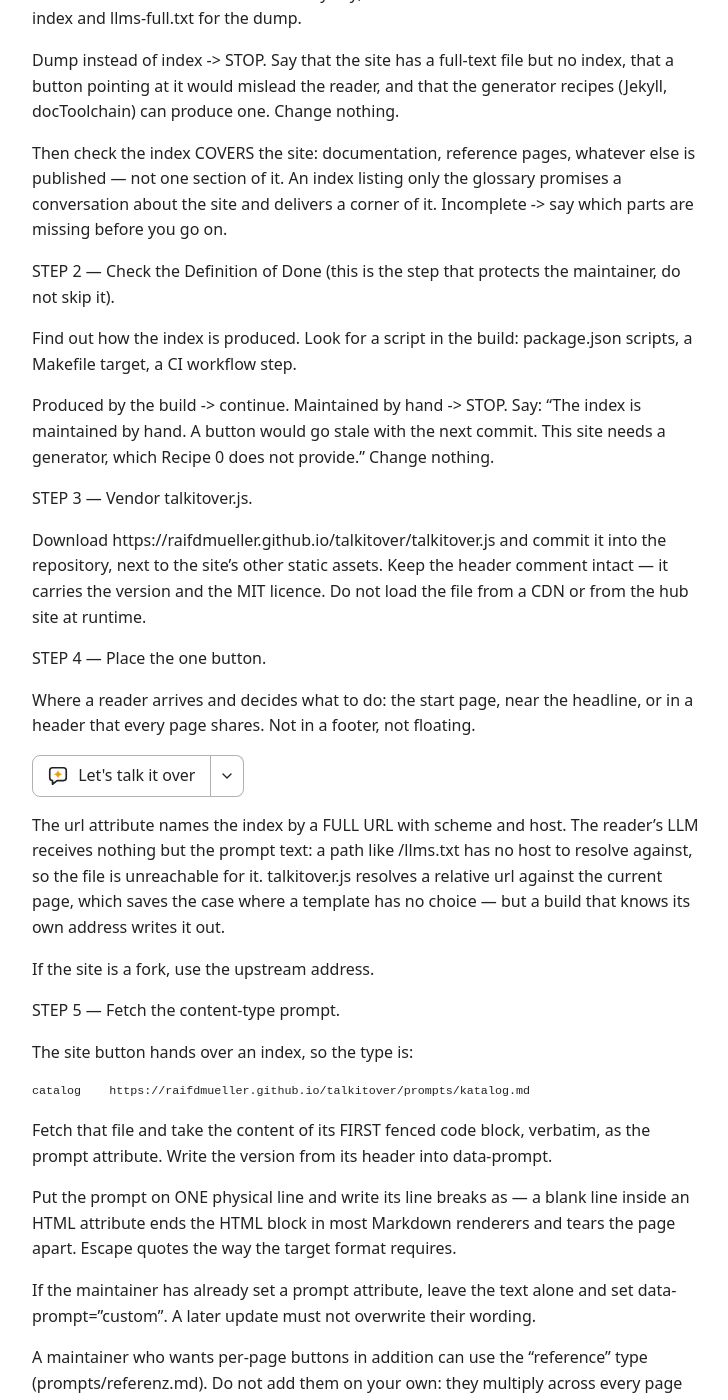
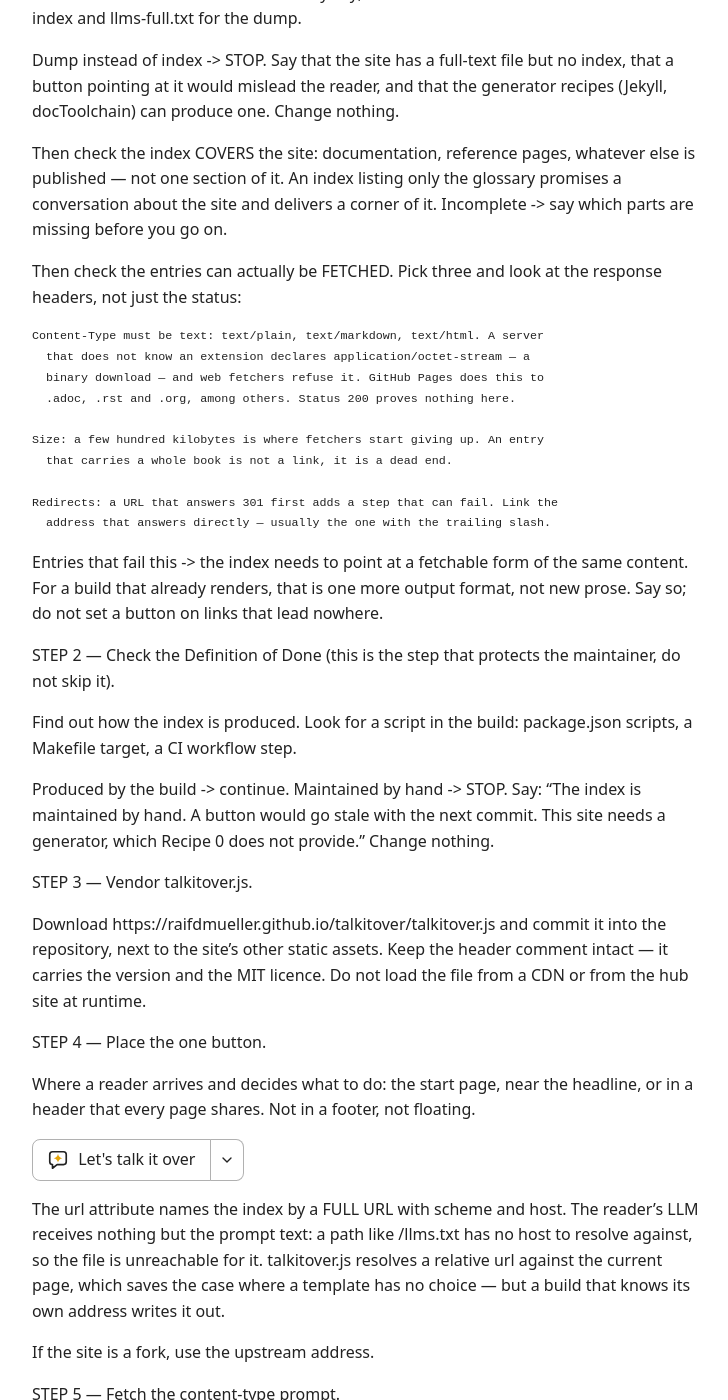
Before and after one commit to raifdmueller/talkitover, a Jekyll site: the page built from docs/rezepte/rezept-0.md, in a window 1280 px wide and 1400 px high, scrolled down 496 px. Shown: the whole window, without its empty margins (272-1000 px from the left). Built offline with Jekyll 4.4.1, drawn with Linux system fonts in a browser that asks for light colours; our own code applies the rules of GitHub Pages for plain Markdown files; some of the changed text lies outside the part shown.

Commit message:
feat(recipes): recipe 0 checks that index entries can be fetched (#13)
A reader on Semantic Anchors asked a question and watched the answer fail: two
fetches refused, then the LLM went looking on the open web instead. Neither file
was missing — both answer 200. GitHub Pages declares .adoc as
application/octet-stream, a binary download that web fetchers refuse, and the
full-text llms.txt is past the size a fetcher will pull.

Status 200 had been our whole test. It proves the file is there, not that the
reader's LLM can read it. The recipe now samples three entries and looks at the
Content-Type, the size and whether the address redirects first — and stops
rather than putting a button on links that lead nowhere.

Co-Authored-By: Claude Opus 5 <noreply@anthropic.com>
Claude-Session: https://claude.ai/code/session_017ACtJabb9HtwcBUK512K3G

```diff
--- a/docs/rezepte/rezept-0.md
+++ b/docs/rezepte/rezept-0.md
@@ -30,6 +30,24 @@ STEP 1 — Check the preconditions.
   whatever else is published — not one section of it. An index listing only the
   glossary promises a conversation about the site and delivers a corner of it.
   Incomplete -> say which parts are missing before you go on.
+
+  Then check the entries can actually be FETCHED. Pick three and look at the
+  response headers, not just the status:
+
+    Content-Type must be text: text/plain, text/markdown, text/html. A server
+      that does not know an extension declares application/octet-stream — a
+      binary download — and web fetchers refuse it. GitHub Pages does this to
+      .adoc, .rst and .org, among others. Status 200 proves nothing here.
+
+    Size: a few hundred kilobytes is where fetchers start giving up. An entry
+      that carries a whole book is not a link, it is a dead end.
+
+    Redirects: a URL that answers 301 first adds a step that can fail. Link the
+      address that answers directly — usually the one with the trailing slash.
+
+  Entries that fail this -> the index needs to point at a fetchable form of the
+  same content. For a build that already renders, that is one more output
+  format, not new prose. Say so; do not set a button on links that lead nowhere.
 
 STEP 2 — Check the Definition of Done (this is the step that protects the
 maintainer, do not skip it).
@@ -94,8 +112,9 @@ STEP 6 — Check your own work, then open the pull request.
     [ ] The diff contains one button, the vendored file, and nothing else.
     [ ] No file contains prose you wrote. No summaries, no generated
         descriptions, no "About this page".
-    [ ] The button's url resolves to the index (fetch it and look), and the
-        entries in it resolve to text.
+    [ ] The button's url resolves to the index (fetch it and look), and three
+        sampled entries answer with a text Content-Type, without a redirect,
+        small enough to read.
     [ ] The site still builds.
 
   Then open a pull request that says, in this order: what the reader gets, which
```
